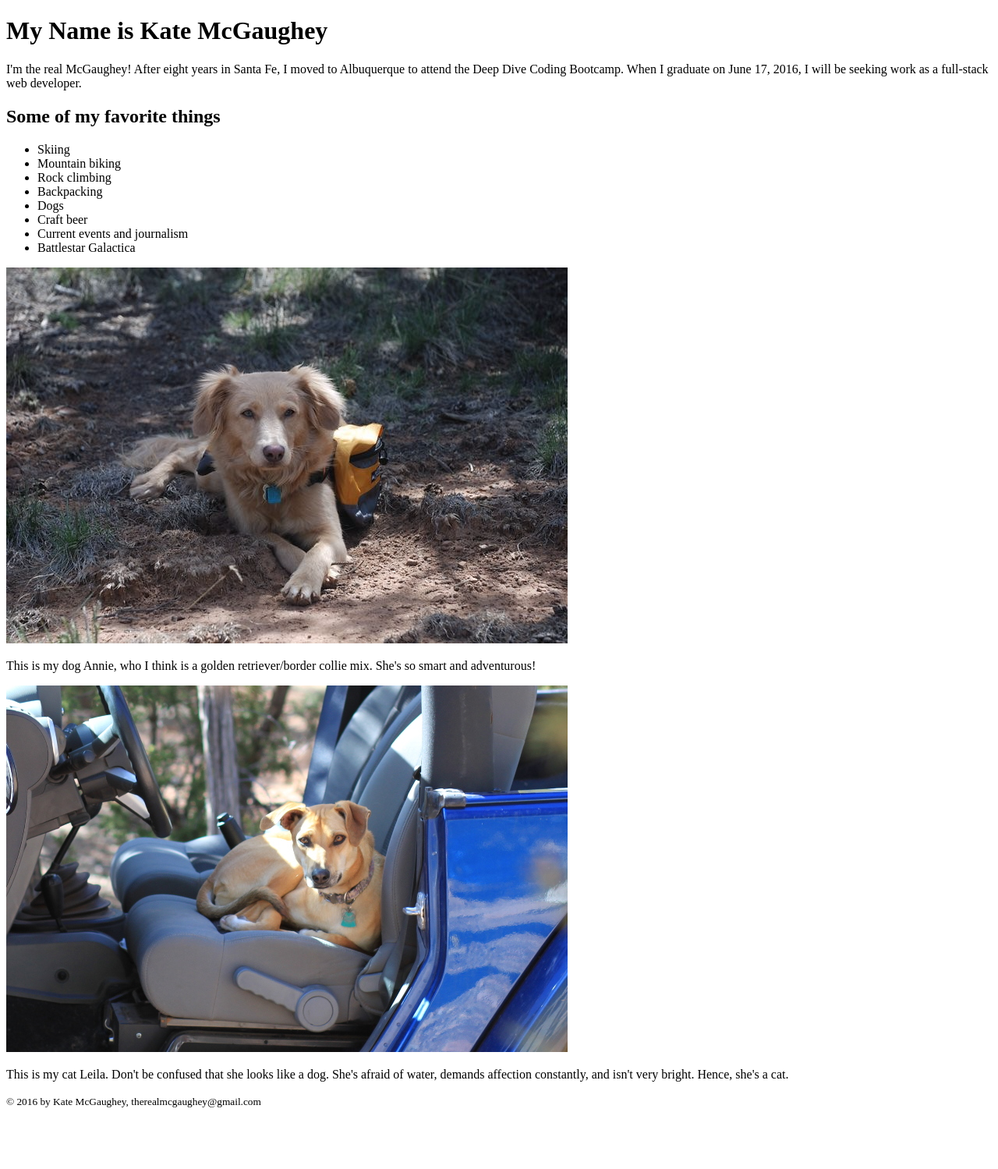
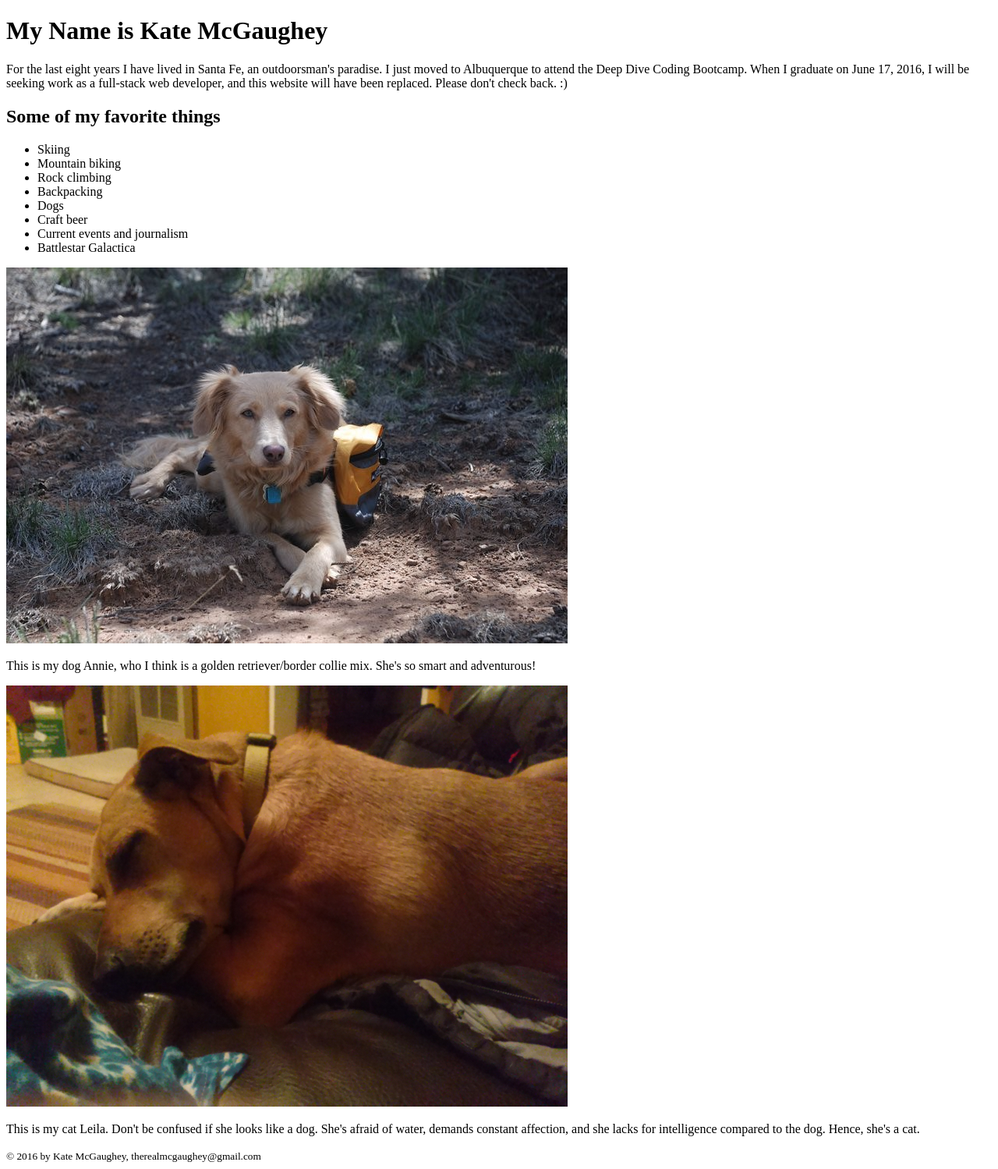
Before and after one commit to kate-mcgaughey/about-me, a PHP site: page / in a window 1280 px wide. Shown: the whole page at 78% size. Before the commit the page ends 1420 px from the top, so only its background shows below. Run offline with PHP 8.4, Linux system fonts and the light colour scheme.

Commit message:
Tweaked content of body

```diff
--- a/index.php
+++ b/index.php
@@ -6,7 +6,7 @@
 	</head>
 	<body>
 		<h1>My Name is Kate McGaughey</h1>
-		<p>I'm the real McGaughey! After eight years in Santa Fe, I moved to Albuquerque to attend the Deep Dive Coding Bootcamp. When I graduate on June 17, 2016, I will be seeking work as a full-stack web developer.</p>
+		<p>For the last eight years I have lived in Santa Fe, an outdoorsman's paradise. I just moved to Albuquerque to attend the Deep Dive Coding Bootcamp. When I graduate on June 17, 2016, I will be seeking work as a full-stack web developer, and this website will have been replaced. Please don't check back. :)</p>
 		<h2>Some of my favorite things</h2>
 			<ul>
 				<li>Skiing</li>
@@ -20,8 +20,8 @@
 			</ul>
 		<img src="media/annie.png" alt="My dog"/>
 		<p>This is my dog Annie, who I think is a golden retriever/border collie mix. She's so smart and adventurous!</p>
-		<img src="media/leila2.JPG" alt="My cat"/>
-		<p>This is my cat Leila. Don't be confused that she looks like a dog. She's afraid of water, demands affection constantly, and isn't very bright. Hence, she's a cat.</p>
+		<img src="media/leila.jpg" alt="My cat"/>
+		<p>This is my cat Leila. Don't be confused if she looks like a dog. She's afraid of water, demands constant affection, and she lacks for intelligence compared to the dog. Hence, she's a cat.</p>
 	</body>
 	<footer>
 		<small>© 2016 by Kate McGaughey, therealmcgaughey@gmail.com</small>
```
Also changed, not shown: media/leila.jpg, media/leila2.JPG (deleted), media/world-book.jpg (deleted).
